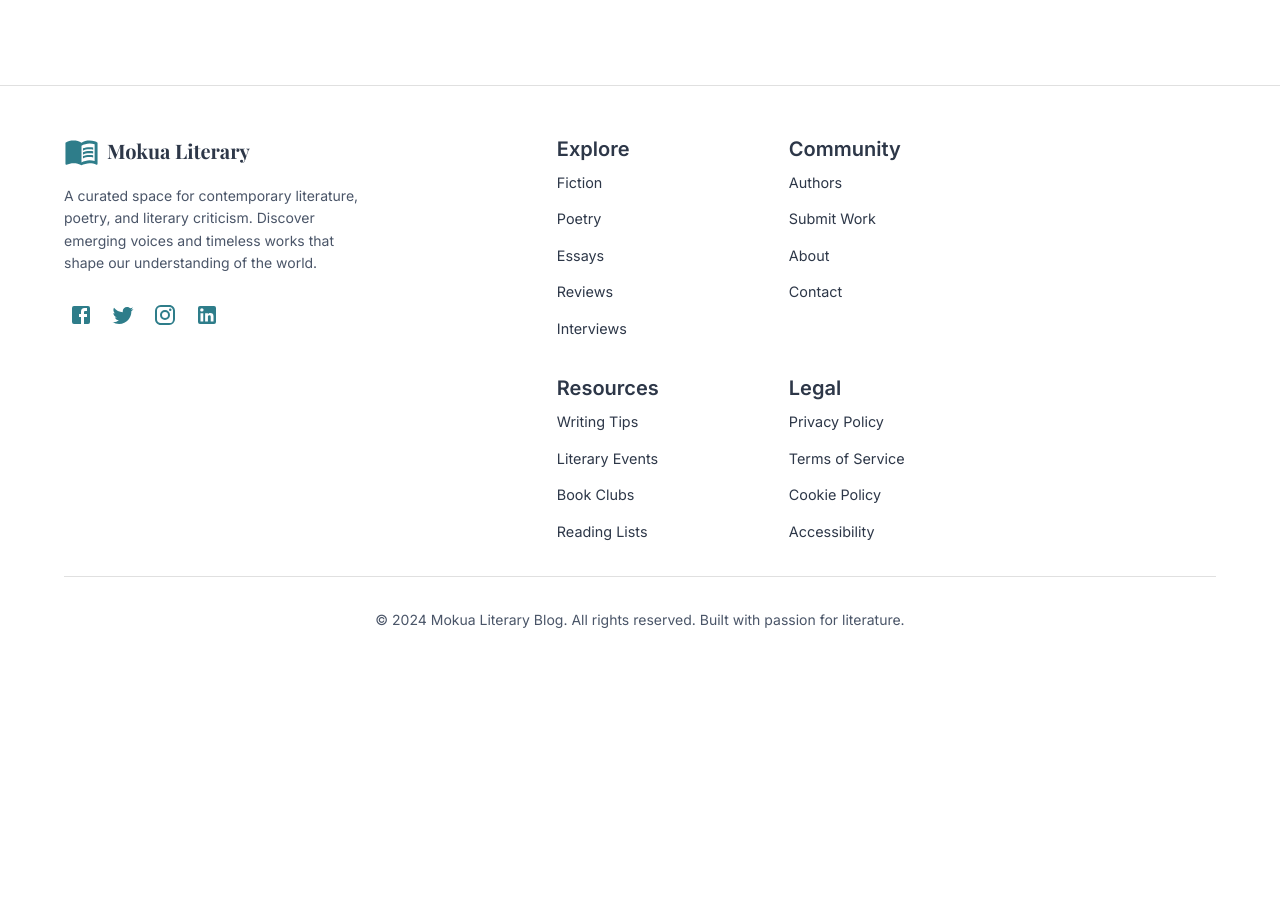
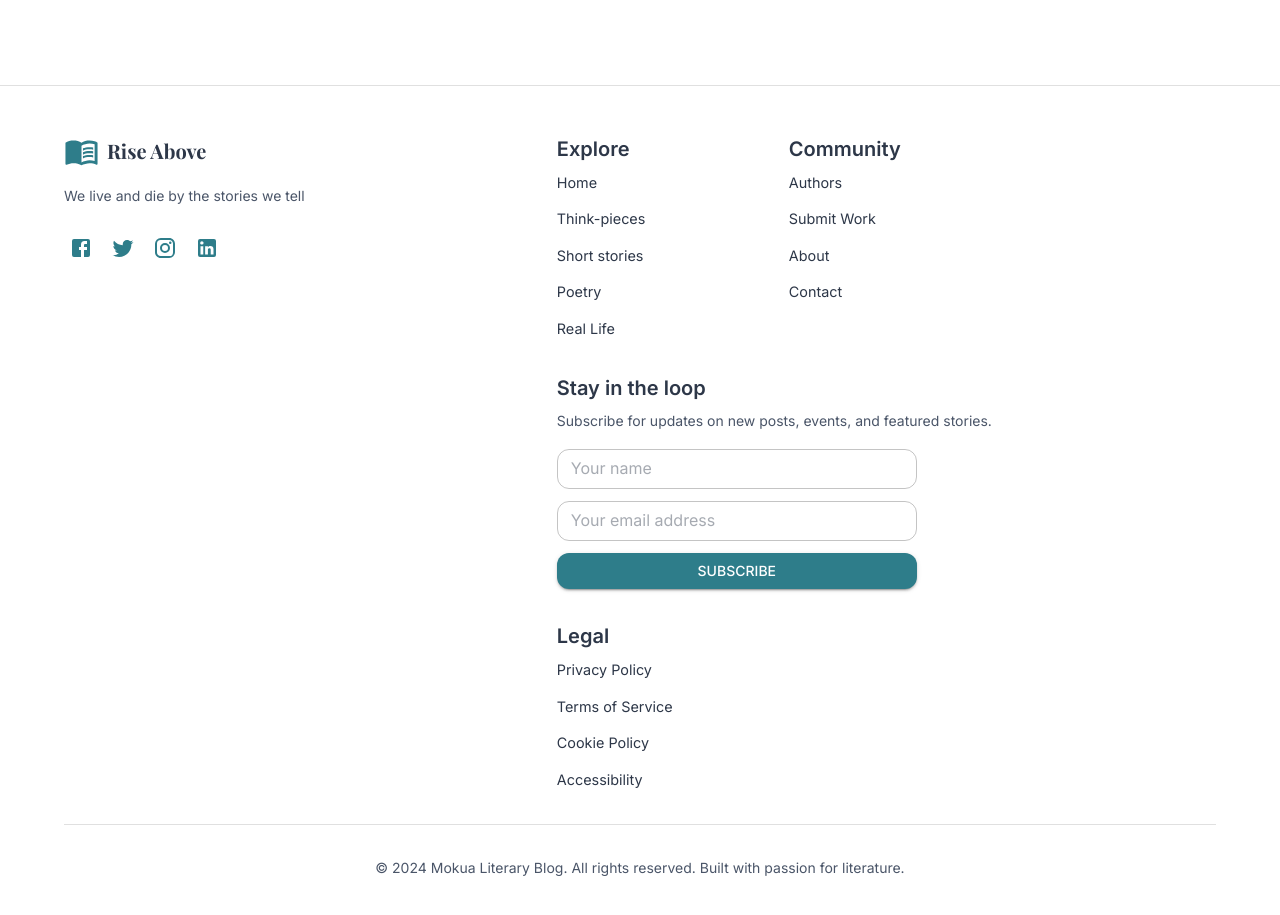
Before and after one commit to magvtv/61_Mokua, a React (Vite) app: page /submit in a window 1280 px wide. Shown: the part 1620-2535 px from the top of the page. Before the commit the page ends 2300 px from the top, so only its background shows below. Built offline with nearby package versions, Linux system fonts and the light colour scheme; a web font is replaced by a local one.

Commit message:
fix(footer): update branding text and convert Explore links + add updated newsletter section per client wording

```diff
--- a/src/components/layout/Footer.tsx
+++ b/src/components/layout/Footer.tsx
@@ -5,6 +5,8 @@ import {
   Typography,
   Link,
   IconButton,
+  TextField,
+  Button,
 } from '@mui/material';
 import {
   Facebook,
@@ -42,12 +44,11 @@ const Footer: React.FC = () => {
                   fontWeight: 700,
                 }}
               >
-                Mokua Literary
+                Rise Above
               </Typography>
             </Box>
             <Typography variant="body2" color="text.secondary" sx={{ mb: 3, lineHeight: 1.6, maxWidth: 300 }}>
-              A curated space for contemporary literature, poetry, and literary criticism.
-              Discover emerging voices and timeless works that shape our understanding of the world.
+              We live and die by the stories we tell
             </Typography>
             <Box sx={{ display: 'flex', gap: 1 }}>
               <IconButton size="small" color="primary" aria-label="Facebook">
@@ -73,20 +74,20 @@ const Footer: React.FC = () => {
                 Explore
               </Typography>
               <Box sx={{ display: 'flex', flexDirection: 'column', gap: 1.5 }}>
-                <Link component={RouterLink} to="/category/fiction" color="inherit" underline="hover" sx={{ fontSize: '0.9rem' }}>
-                  Fiction
+                <Link component={RouterLink} to="/" color="inherit" underline="hover" sx={{ fontSize: '0.9rem' }}>
+                  Home
+                </Link>
+                <Link component={RouterLink} to="/category/think-pieces" color="inherit" underline="hover" sx={{ fontSize: '0.9rem' }}>
+                  Think-pieces
+                </Link>
+                <Link component={RouterLink} to="/category/short-stories" color="inherit" underline="hover" sx={{ fontSize: '0.9rem' }}>
+                  Short stories
                 </Link>
                 <Link component={RouterLink} to="/category/poetry" color="inherit" underline="hover" sx={{ fontSize: '0.9rem' }}>
                   Poetry
                 </Link>
-                <Link component={RouterLink} to="/category/essays" color="inherit" underline="hover" sx={{ fontSize: '0.9rem' }}>
-                  Essays
-                </Link>
-                <Link component={RouterLink} to="/category/reviews" color="inherit" underline="hover" sx={{ fontSize: '0.9rem' }}>
-                  Reviews
-                </Link>
-                <Link component={RouterLink} to="/category/interviews" color="inherit" underline="hover" sx={{ fontSize: '0.9rem' }}>
-                  Interviews
+                <Link component={RouterLink} to="/category/real-life" color="inherit" underline="hover" sx={{ fontSize: '0.9rem' }}>
+                  Real Life
                 </Link>
               </Box>
             </Box>
@@ -112,24 +113,20 @@ const Footer: React.FC = () => {
               </Box>
             </Box>
 
-            {/* Resources Section */}
+            {/* Newsletter Section */}
             <Box sx={{ minWidth: { xs: '100%', sm: '200px' } }}>
               <Typography variant="h6" gutterBottom sx={{ fontWeight: 600 }}>
-                Resources
+                Stay in the loop
               </Typography>
-              <Box sx={{ display: 'flex', flexDirection: 'column', gap: 1.5 }}>
-                <Link component={RouterLink} to="/writing-tips" color="inherit" underline="hover" sx={{ fontSize: '0.9rem' }}>
-                  Writing Tips
-                </Link>
-                <Link component={RouterLink} to="/literary-events" color="inherit" underline="hover" sx={{ fontSize: '0.9rem' }}>
-                  Literary Events
-                </Link>
-                <Link component={RouterLink} to="/book-clubs" color="inherit" underline="hover" sx={{ fontSize: '0.9rem' }}>
-                  Book Clubs
-                </Link>
-                <Link component={RouterLink} to="/reading-lists" color="inherit" underline="hover" sx={{ fontSize: '0.9rem' }}>
-                  Reading Lists
-                </Link>
+              <Typography variant="body2" color="text.secondary" sx={{ mb: 2 }}>
+                Subscribe for updates on new posts, events, and featured stories.
+              </Typography>
+              <Box component="form" action="/api/subscribe" method="post"
+                sx={{ display: 'flex', flexDirection: 'column', gap: 1.5, maxWidth: 360 }}
+              >
+                <TextField name="name" size="small" placeholder="Your name" required />
+                <TextField name="email" size="small" placeholder="Your email address" type="email" required />
+                <Button type="submit" variant="contained">Subscribe</Button>
               </Box>
             </Box>
 
```
